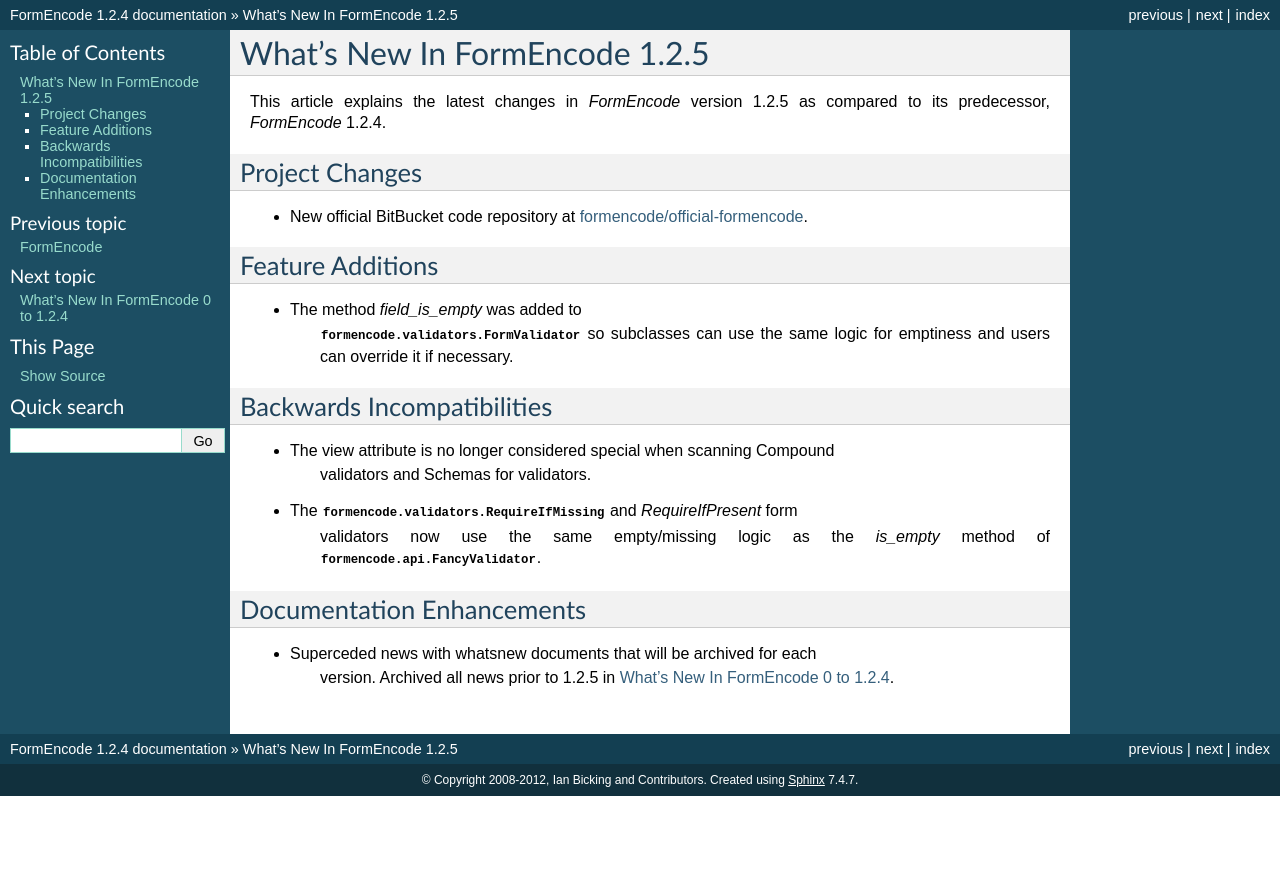
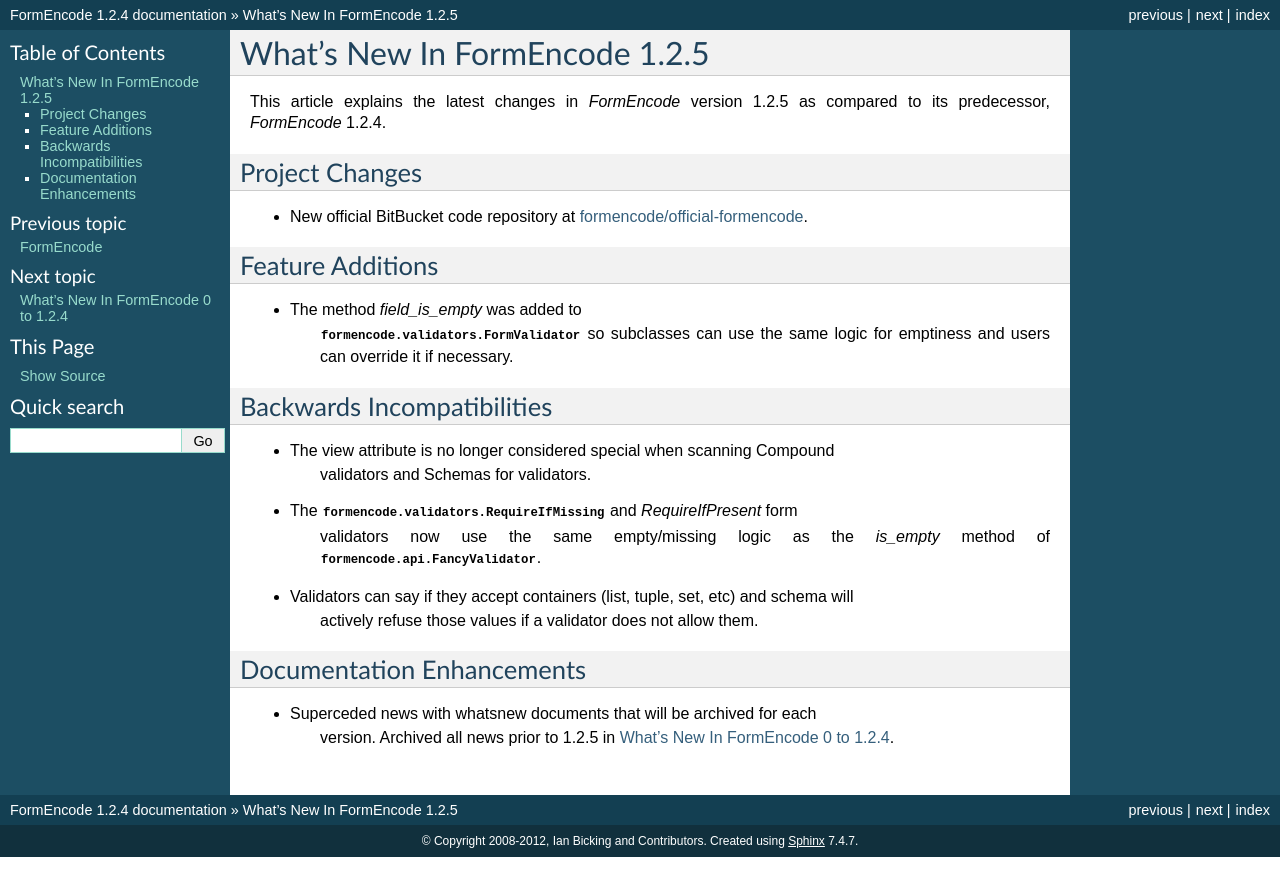
Before and after one commit to formencode/formencode, a Sphinx documentation site: the page built from docs/whatsnew-1.2.5.txt, in a window 1280 px wide. Shown: the top 896 px of the page. Built offline with Sphinx 7.4.7, drawn with Linux system fonts in a browser that asks for light colours; pages that are not in the unit, such as notebooks, are missing from menus.

Commit message:
Prep for 1.2.5 release

```diff
--- a/docs/whatsnew-1.2.5.txt
+++ b/docs/whatsnew-1.2.5.txt
@@ -27,6 +27,9 @@
     validators now use the same empty/missing logic as the `is_empty` method of
     :class:`formencode.api.FancyValidator`.
 
+- Validators can say if they accept containers (list, tuple, set, etc) and schema will
+    actively refuse those values if a validator does not allow them.
+
 Documentation Enhancements
 --------------------------
 
--- a/setup.py
+++ b/setup.py
@@ -1,7 +1,7 @@
 import sys
 from setuptools import setup
 
-version = '1.2.4'
+version = '1.2.5'
 
 if not '2.3' <= sys.version < '3.0':
     raise ImportError('Python version not supported')
```
